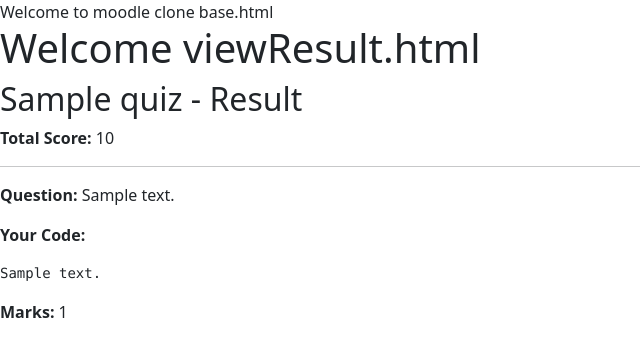
After one commit to satyampatelmh/moodle, a Flask app: page /quiz/1/result in a window 1280 px wide. The commit adds this page. Shown: the top 357 px of the page, without its empty margins (0-640 px from the left). Run offline with Flask 3, Linux system fonts and the light colour scheme; the visitor is signed in with stand-in values (Sample User, id 1); tables that the repository leaves empty hold one stand-in row (values such as "Sample post").

Commit message:
Quiz attempts in database

```diff
--- a/main.py
+++ b/main.py
@@ -134,8 +134,13 @@ def register():
 @app.route("/studentDashboard")
 def studentDashboard():
     if "username" in session:
+        student_id = User.query.filter_by(username=session["username"]).first().id
+
+        attempted_quiz_ids = {sub.quiz_id for sub in Submission.query.filter_by(student_id=student_id).all()}
+
         quizzes = Quiz.query.all()
-        return render_template("studentDashboard.html", username=session["username"], quizzes=quizzes)
+        return render_template("studentDashboard.html", username=session["username"], quizzes=quizzes, attempted_quiz_ids=attempted_quiz_ids)
+
     return redirect(url_for('home'))
 
 # Logout
@@ -224,13 +229,93 @@ def attemptQuiz(quiz_id):
         return render_template("attemptQuiz.html",username=session["username"], quiz=quiz, questions=questions)
 
 # Submit Quiz
-@app.route("/submitQuiz/<int:quiz_id>")
+@app.route("/quiz/<int:quiz_id>/submit", methods=["POST"])
 def submitQuiz(quiz_id):
     if "username" in session:
-        # quiz = Quiz.query.get(quiz_id)
-        # questions = Question.query.filter_by(quiz_id=quiz.id).all()
-        # return render_template("attemptQuiz.html",username=session["username"], quiz=quiz, questions=questions)
-        return redirect(url_for('home'))
+        quiz = Quiz.query.get(quiz_id)
+        questions = Question.query.filter_by(quiz_id=quiz.id).all()
+        student_id = User.query.filter_by(username=session["username"]).first().id
+        submission = Submission(
+            quiz_id=quiz.id,
+            student_id=student_id,
+            total_score=0
+        )
+
+        db.session.add(submission)
+        db.session.flush()  # get submission.id
+
+        total_score = 0
+        has_code = False
+
+        for question in questions:
+
+            # MCQ question
+            if question.question_type == "mcq":
+                option_id = int(request.form.get(f"answer_{question.id}"))
+                option = Option.query.get(option_id)
+
+                marks = question.marks if option.is_correct else 0
+
+                answer = Answer(
+                    submission_id=submission.id,
+                    question_id=question.id,
+                    selected_option_id=option.id,
+                    marks_obtained=marks,
+                    is_graded=True
+                )
+
+                total_score += marks
+                db.session.add(answer)
+
+            # CODE question
+            else:
+                code = request.form.get(f"code_answer_{question.id}")
+
+                answer = Answer(
+                    submission_id=submission.id,
+                    question_id=question.id,
+                    code_answer=code,
+                    marks_obtained=None,
+                    is_graded=False
+                )
+
+                has_code = True
+                db.session.add(answer)
+
+        # if any code question exists, delay result
+        submission.total_score = None if has_code else total_score
+
+        db.session.commit()
+        return redirect(url_for("studentDashboard"))
+    return redirect(url_for('home'))
+
+# View Result
+@app.route("/quiz/<int:quiz_id>/result")
+def viewResult(quiz_id):
+    student_id = User.query.filter_by(username=session["username"]).first().id
+
+    quiz = Quiz.query.get_or_404(quiz_id)
+
+    # get student's submission for this quiz
+    submission = Submission.query.filter_by(
+        quiz_id=quiz.id,
+        student_id=student_id
+    ).first()
+
+    answers = Answer.query.filter_by(
+        submission_id=submission.id
+    ).all()
+
+    # check if all answers are graded
+    all_graded = all(ans.is_graded for ans in answers)
+
+    return render_template(
+        "viewResult.html",
+        quiz=quiz,
+        submission=submission,
+        answers=answers,
+        all_graded=all_graded
+    )
 
 
 if __name__ == "__main__":
--- /dev/null
+++ b/templates/viewResult.html
@@ -0,0 +1,44 @@
+{% extends 'base.html' %}
+{% block body %}
+<h1>Welcome viewResult.html</h1>
+<h2>{{ quiz.title }} - Result</h2>
+
+{% if not all_graded %}
+<p><strong>Result pending.</strong> Teacher has not graded all answers yet.</p>
+{% else %}
+<p><strong>Total Score:</strong> {{ submission.total_score }}</p>
+{% endif %}
+
+<hr>
+
+{% for answer in answers %}
+<div style="margin-bottom: 15px;">
+    <p><strong>Question:</strong> {{ answer.question.question_text }}</p>
+
+    {% if answer.question.question_type == "mcq" %}
+    <p>
+        <strong>Your Answer:</strong>
+        {{ answer.selected_option.option_text }}
+    </p>
+
+    {% if all_graded %}
+    <p><strong>Marks:</strong> {{ answer.marks_obtained }}</p>
+    {% endif %}
+
+    <hr>
+
+    {% else %}
+    <p><strong>Your Code:</strong></p>
+    <pre>{{ answer.code_answer }}</pre>
+
+    {% if answer.is_graded %}
+    <p><strong>Marks:</strong> {{ answer.marks_obtained }}</p>
+    {% else %}
+    <p><em>Not graded yet</em></p>
+    {% endif %}
+    {% endif %}
+</div>
+{% endfor %}
+
+</div>
+{% endblock %}
```
Also changed, not shown: templates/studentDashboard.html (+7 -13 lines).
